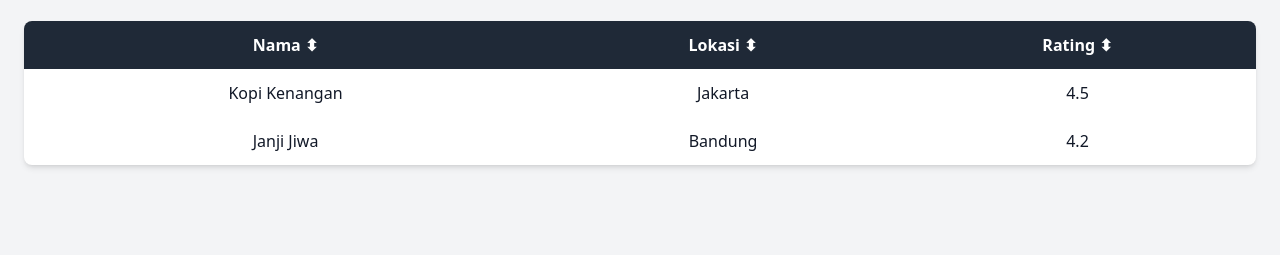
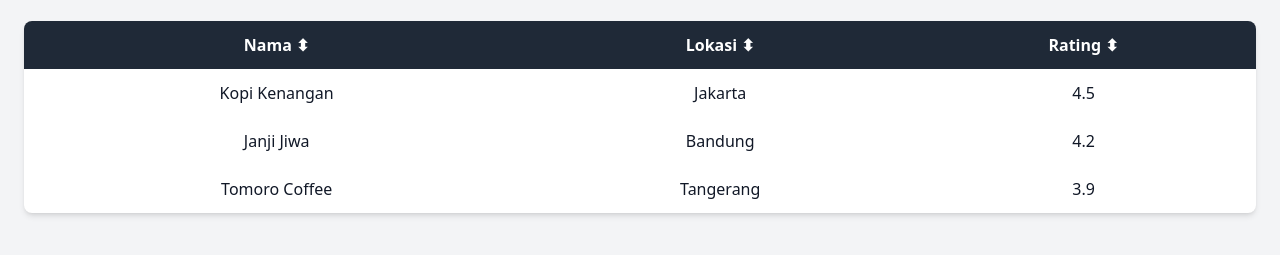
Before and after one commit to JovanVito/coffee-shop-website, a plain HTML site: page index.html in a window 1280 px wide. Shown: the part 165-420 px from the top of the page. Drawn offline with nearby package versions, Linux system fonts and the light colour scheme.

Commit message:
index.html
update

```diff
--- a/index.html
+++ b/index.html
@@ -46,6 +46,11 @@
                         <td class="p-3">Bandung</td>
                         <td class="p-3">4.2</td>
                     </tr>
+                    <tr class="hover:bg-gray-200 dark:hover:bg-gray-700">
+                        <td class="p-3">Tomoro Coffee</td>
+                        <td class="p-3">Tangerang</td>
+                        <td class="p-3">3.9</td>
+                    </tr>
                 </tbody>
             </table>
         </section>
```
